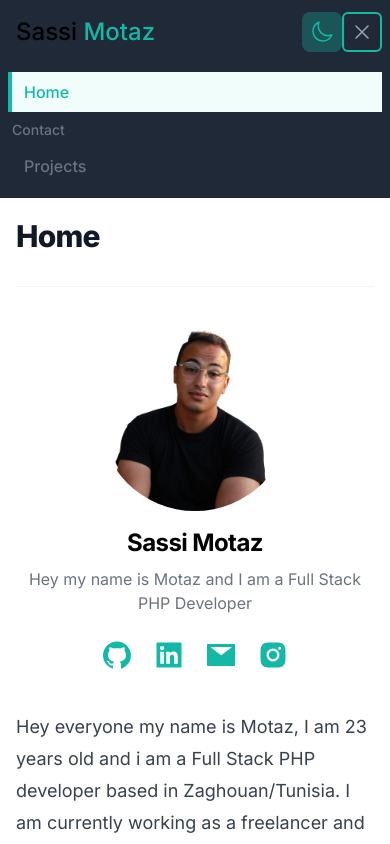
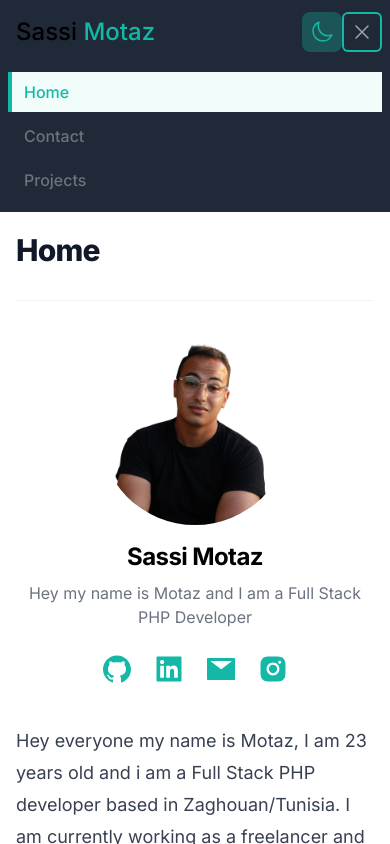
Before and after one commit to SassiMotaz/-my-portfolio, a Next.js app: page / in a window 390 px wide. Both pictures are taken after a click on the button 362 px from the left and 32 px from the top of the page. Shown: the top 844 px of the page. Built offline with nearby package versions, Linux system fonts and the light colour scheme.

Commit message:
finished website 4

```diff
--- a/app/components/Navbar.tsx
+++ b/app/components/Navbar.tsx
@@ -112,10 +112,10 @@ export default function Navbar() {
                             <Link
                                 href="/contact"
                                 prefetch
-                                className={`${pathname === "/contact"
-                                    ? "border-teal-500 dark:text-white h-full inline-flex items-center px-1 pt-1 border-b-2 text-sm font-medium"
-                                    : "border-transparent text-gray-500 dark:text-gray-300 dark:hover:text-white inline-flex items-center px-1 pt-1 border-b-2 text-sm font-medium"
-                                    }`}
+                                className={`${pathname == "/contact"
+                                    ? "bg-teal-50 border-teal-500 text-teal-500 block pl-3 pr-4 py-2 border-l-4 text-base font-medium dark:bg-gray-800"
+                                    : "border-transparent text-gray-500 hover:bg-gray-50 hover:border-gray-300 hover:text-teal-500 block pl-3 pr-4 py-2 dark:hover:bg-gray-700 border-l-4 text-base font-medium dark:text-white"
+                                    } `}
                             >
                                 Contact
                             </Link>
```
